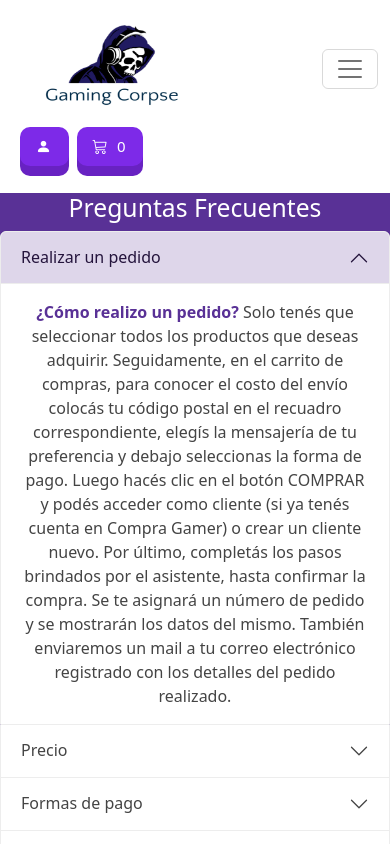
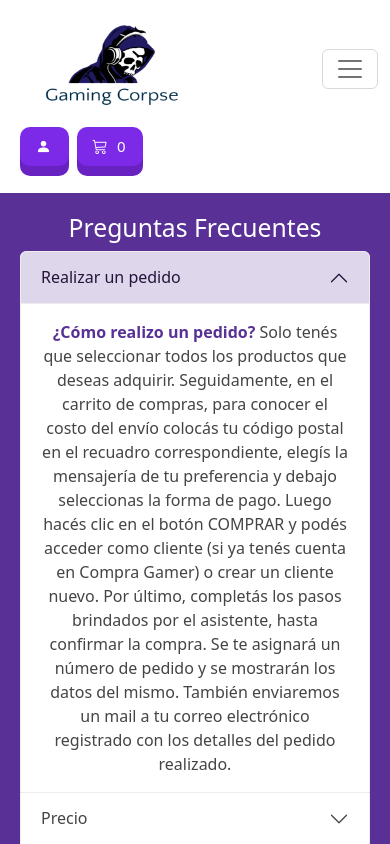
Before and after one commit to RobTorales/Gaming-Corpse, a React (Vite) app: page /ayuda in a window 390 px wide. Shown: the top 844 px of the page. Built offline with nearby package versions, Linux system fonts and the light colour scheme.

Commit message:
detalles minimos

```diff
--- a/src/components/ayuda.css
+++ b/src/components/ayuda.css
@@ -3,6 +3,7 @@
     justify-content: center;
     align-items: center;
     flex-direction: column;
+
     gap:25px
 }
 
@@ -19,6 +20,9 @@
 }
 
 @media (max-width:500px) {
+    .contenedor-ayuda{
+        margin: 20px;
+    }
     .contenedor-terminos{
         display: flex;
         justify-content: center;
```
